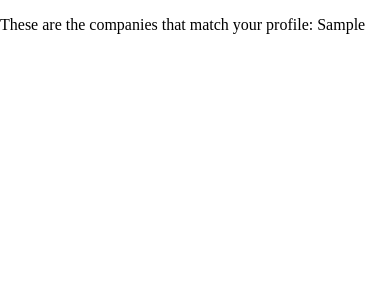
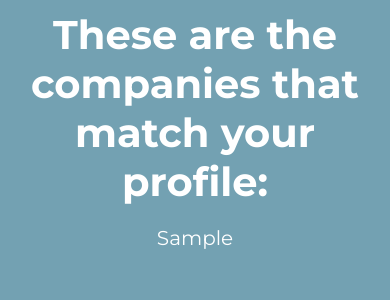
Before and after one commit to Durovo51/CareerFair-MatchMaker-V1, a Flask app: template templates/match.html in a window 390 px wide. Shown: the top 300 px of the page. Run offline with Flask 3, Linux system fonts and the light colour scheme; the template is opened without the code that fills it: most values are stand-ins (such as "Sample title", 1, 10 or a date in 2020); some libraries are stand-ins or nearby versions.

Commit message:
Made site more mobile friendly and overall better looking for visual appeal. Worked on the prompts to provide better results

```diff
--- a/static/styles.css
+++ b/static/styles.css
@@ -1,33 +1,67 @@
-@import url("https://googleapis.com");
+@import url("https://fonts.googleapis.com/css2?family=Montserrat:ital,wght@0,100..900;1,100..900&display=swap");
+head {
+  background-color: #73a1b2;
+  font-family: "Montserrat", sans-serif;
+  text-align: center;
+  color: #ffffff;
+  font-size: 60px;
+  margin: 10px;
+}
+
 body {
   background-color: #73a1b2;
   font-family: "Montserrat", sans-serif;
   text-align: center;
   color: #ffffff;
+  margin: 10px;
+  font-size: 20px;
+}
+
+.card-form {
+  display: flex;
+  flex-direction: column;
+  align-items: center;
 }
 
 .title {
   color: #ffffff;
   background-color: #73a1b2;
   font-family: "Montserrat", sans-serif;
-  font-size: 20px;
+  font-size: 60px;
   text-align: center;
+  margin: 10px;
 }
 
 .form-textarea {
-  display: flex;
-  flex-direction: column;
-  align-items: center;
-  margin-top: 20px;
+  display: block;
   resize: none;
-  width: 400px;
-  height: 150px;
+  width: 1200px;
+  height: 450px;
   padding: 10px;
-  display: block;
-  margin-left: auto;
-  margin-right: auto;
+  margin: auto;
+  font-size: 20px;
 }
 
-.button-group {
+@media screen and (max-width: 600px) {
+  .form-textarea {
+    width: 100%;
+    height: 300px;
+  }
+  .title {
+    font-size: 40px;
+  }
+}
+.btn-submit {
   margin-top: 20px;
+  font-size: 20px;
+  width: 200px;
+  height: 50px;
+  font: "Montserrat", sans-serif;
+}
+
+.booth-recommendations {
+  white-space: pre-line;
+  max-width: 700px;
+  font: "Montserrat", sans-serif;
+  font-size: 20px;
 }/*# sourceMappingURL=styles.css.map */
--- a/static/styles.scss
+++ b/static/styles.scss
@@ -1,33 +1,67 @@
-@import url('https://googleapis.com');
+@import url('https://fonts.googleapis.com/css2?family=Montserrat:ital,wght@0,100..900;1,100..900&display=swap');
+head {
+    background-color: #73a1b2;
+    font-family: 'Montserrat', sans-serif;
+    text-align: center;
+    color: #ffffff;
+    font-size: 60px;
+    margin: 10px
 
+}
 body {
     background-color: #73a1b2;
     font-family: 'Montserrat', sans-serif;
     text-align: center;
     color: #ffffff;
+    margin: 10px;
+    font-size: 20px
 }
+.card-form {
+  display: flex;
+  flex-direction: column;
+  align-items: center;
 
+}
 .title {
     color: #ffffff;
     background-color: #73a1b2;
     font-family: 'Montserrat', sans-serif;
-    font-size: 20px;
+    font-size: 60px;
     text-align: center;
+    margin: 10px
 }
 
 .form-textarea{
-    display: flex;
-    flex-direction: column;
-    align-items: center;
+    display: block;
+    resize: none;
+    width: 1200px;
+    height: 450px;
+    padding: 10px;
+    margin: auto;
+    font-size: 20px
+}
+
+@media screen and (max-width: 600px) {
+    .form-textarea {
+        width: 100%;
+        height: 300px
+    }
+    .title {
+        font-size: 40px;
+    }
+}
+
+.btn-submit {
     margin-top: 20px;
-    resize: none;
-    width: 400px;
-    height: 150px;
-    padding: 10px;
-    display: block;
-    margin-left: auto;
-    margin-right: auto;
+    font-size: 20px;
+    width: 200px;
+    height: 50px;
+    font: 'Montserrat', sans-serif
 }
-.button-group{
-    margin-top: 20px;
+
+.booth-recommendations {
+  white-space: pre-line;
+  max-width: 700px;
+  font: 'Montserrat', sans-serif;
+  font-size: 20px;
 }
--- a/templates/match.html
+++ b/templates/match.html
@@ -3,14 +3,17 @@
   <head>
     <meta charset="utf-8">
     <meta name="viewport" content="width=device-width, initial-scale=1">
-    <title></title>
-    <link rel="stylesheet" href="css/normalize.css">
-    <link rel="stylesheet" href="css/main.css">
+    <link rel="stylesheet" href="{{ url_for('static', filename='styles.css') }}">
+    <title>Booth Matchmaker</title>
     <meta name="theme-color" content="#fafafa">
   </head>
+  <h1 class="title">These are the companies that match your profile:</h1>
   <body>
-    <p>These are the companies that match your profile: {{ booth_recomendations }}</p>
-
+    <p class="booth-recommendations"> {{ booth_recomendations }}</p>
     <script src="js/main.js"></script>
   </body>
+
+
+
+
 </html>
```
Also changed, not shown: app.py (+4 -3 lines), prompt.py (+34 -4 lines), 1 other file.
